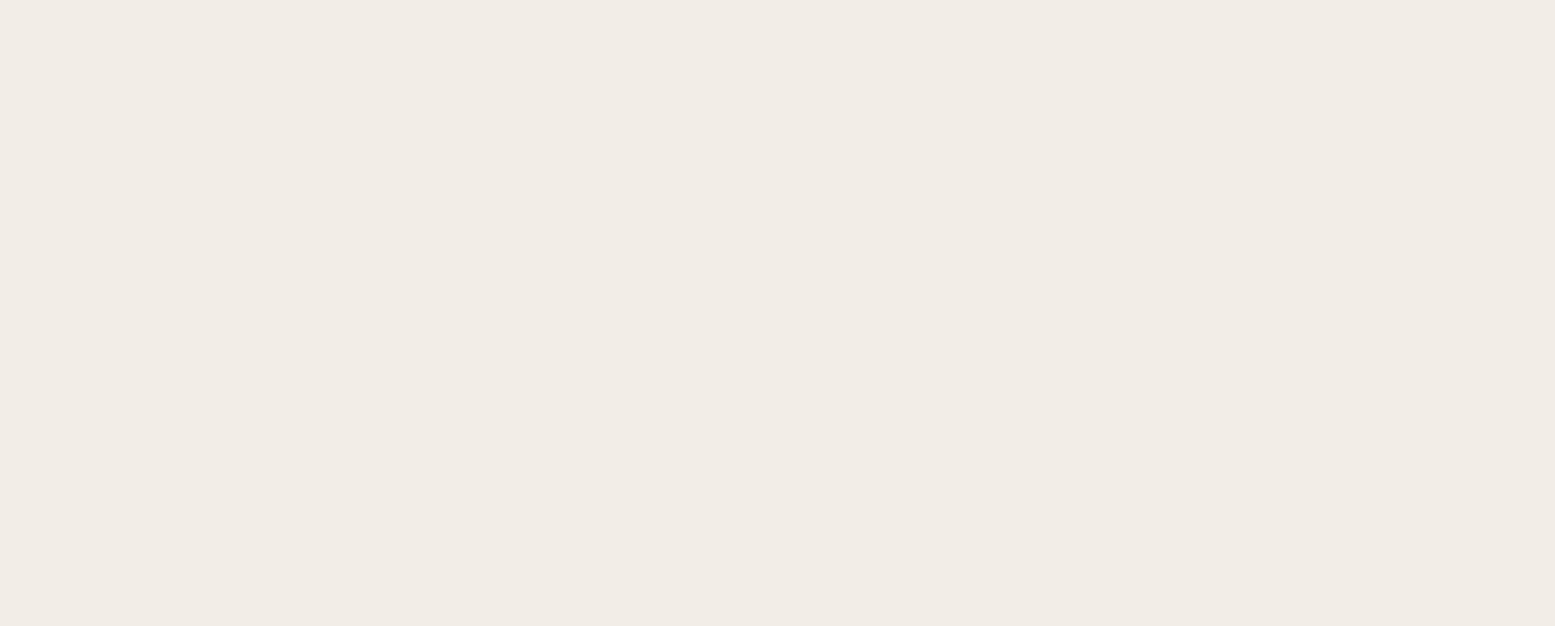
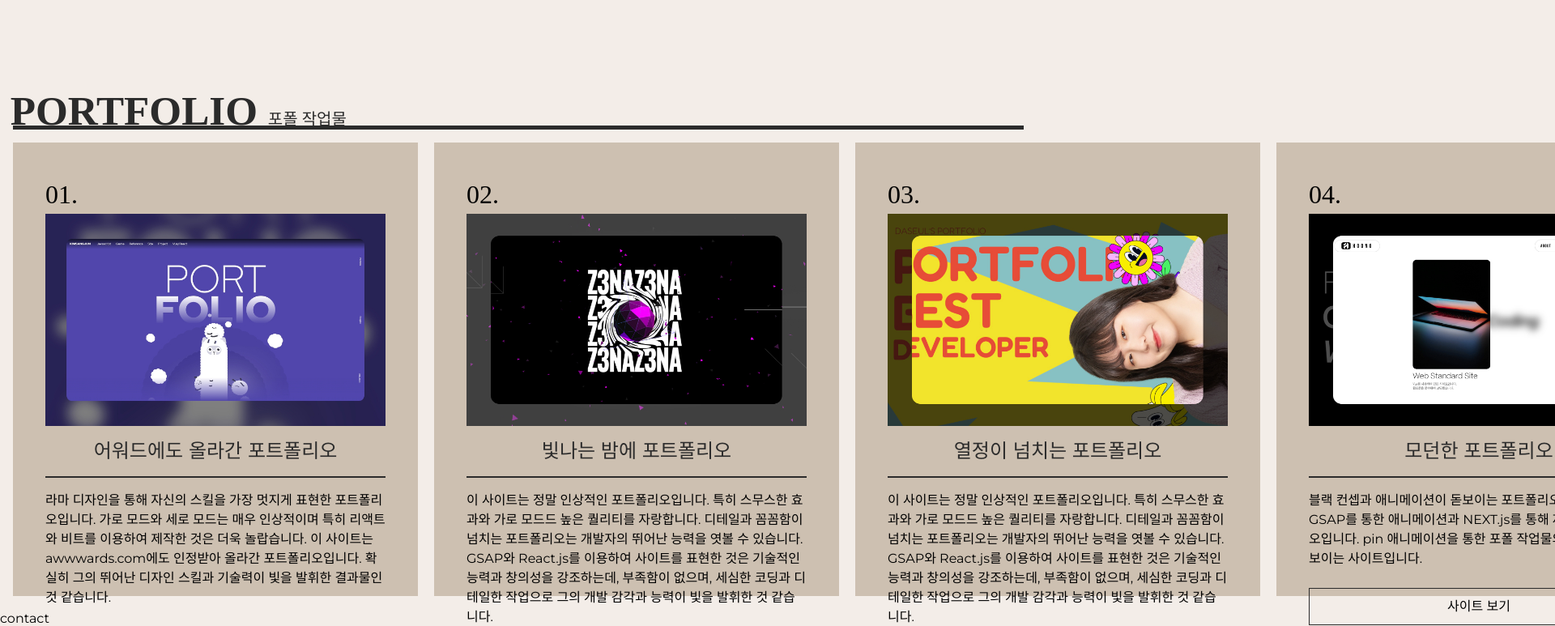
Before and after one commit to lsh2765/port2024-vue, a Vue app: page / in a window 1280 px wide. Shown: the part 4680-5453 px from the top of the page at 81% size, 1920 px wide, since content can reach past the window. Before the commit the page ends 4568 px from the top, so only its background shows below. Built offline with nearby package versions, Linux system fonts and the light colour scheme; a small style sheet from the web is missing; a web font is replaced by a local one.

Commit message:
포트폴리오완료

```diff
--- a/src/components/Port.vue
+++ b/src/components/Port.vue
@@ -1,3 +1,144 @@
+<script setup>
+import { portText } from '@/constants/index';
+</script>
+
 <template>
-    port
+    <section id="port">
+        <div class="port__inner">
+            <div class="port__title">
+                portfolio <em>포폴 작업물</em>
+            </div>
+            <div class="port__wrap">
+                <div class="port__item" v-for="(port, key) in portText" :key="key">
+                    <span class="num">{{ port.num }}.</span>
+                    <img :src="port.img" :alt="port.name" />
+                    <h3 class="title">{{ port.title }}</h3>
+                    <p class="desc">{{ port.desc }}</p>
+                    <a :href="port.view" target="_blank" class="site">사이트 보기</a>
+                </div>
+            </div>
+        </div>
+    </section>
 </template>
+<style lang="scss">
+    #port {
+    width: 100%;
+    margin-top: 30vh;
+    // overflow: hidden;
+}
+.port__inner {
+    padding: 16px;
+
+    .port__title {
+        width: 100%;
+        height: 5vw;
+        font-size: 4vw;
+        font-weight: 900;
+        line-height: 1.6;
+        font-family: var(--mainKor-font);
+        text-transform: uppercase;
+        color: var(--black100);
+        border-bottom: 0.4vw solid var(--black100);
+        margin-bottom: 16px;
+        text-indent: -0.26vw;
+
+        em {
+            font-size: 1.25rem;
+            font-weight: 400;
+            line-height: 2;
+        }
+    }
+    .port__wrap {
+        display: flex;
+        flex-wrap: wrap;
+        width: 7000px;
+
+        .port__item {
+            width: 500px;
+            height: 70vh;
+            background-color: var(--subBg100);
+            padding: 2.5rem;
+            margin-right: 20px;
+
+            &.p1 {
+                background-color: var(--subBg100);
+            }
+            &.p2 {
+                background-color: var(--subBg200);
+            }
+            &.p3 {
+                background-color: var(--subBg300);
+            }
+            &.p4 {
+                background-color: var(--subBg400);
+            }
+            &.p5 {
+                background-color: var(--subBg500);
+            }
+            &.p6 {
+                background-color: var(--subBg100);
+            }
+            &.p7 {
+                background-color: var(--subBg200);
+            }
+            &.p8 {
+                background-color: var(--subBg300);
+            }
+            &.p9 {
+                background-color: var(--subBg400);
+            }
+            &.p10 {
+                background-color: var(--subBg500);
+            }
+            .num {
+                font-size: 2rem;
+                font-family: var(--mainNum-font);
+            }
+            .img {
+                display: block;
+                margin-top: -20px;
+                transition: margin-top 0.3s;
+
+                img {
+                    border-radius: 5px;
+                    filter: saturate(0%);
+                    transition: all 0.3s;
+                }
+
+                &:hover {
+                    margin-top: 0;
+
+                    img {
+                        filter: saturate(100%);
+                    }
+                }
+            }
+            .title {
+                font-size: 1.5rem;
+                text-align: center;
+                padding: 0.8rem 0;
+                font-weight: 700;
+                color: var(--black100);
+                border-bottom: 2px solid var(--black100);
+                margin-bottom: 1rem;
+            }
+            .desc {
+                font-size: 1rem;
+            }
+            .site {
+                border: 1px solid var(--black100);
+                display: block;
+                text-align: center;
+                padding: 0.625rem 1.5rem;
+                margin-top: 1.5rem;
+                transition: all 0.2s;
+
+                &:hover {
+                    background-color: var(--black100);
+                    color: var(--white);
+                }
+            }
+        }
+    }
+}
+</style>
```
